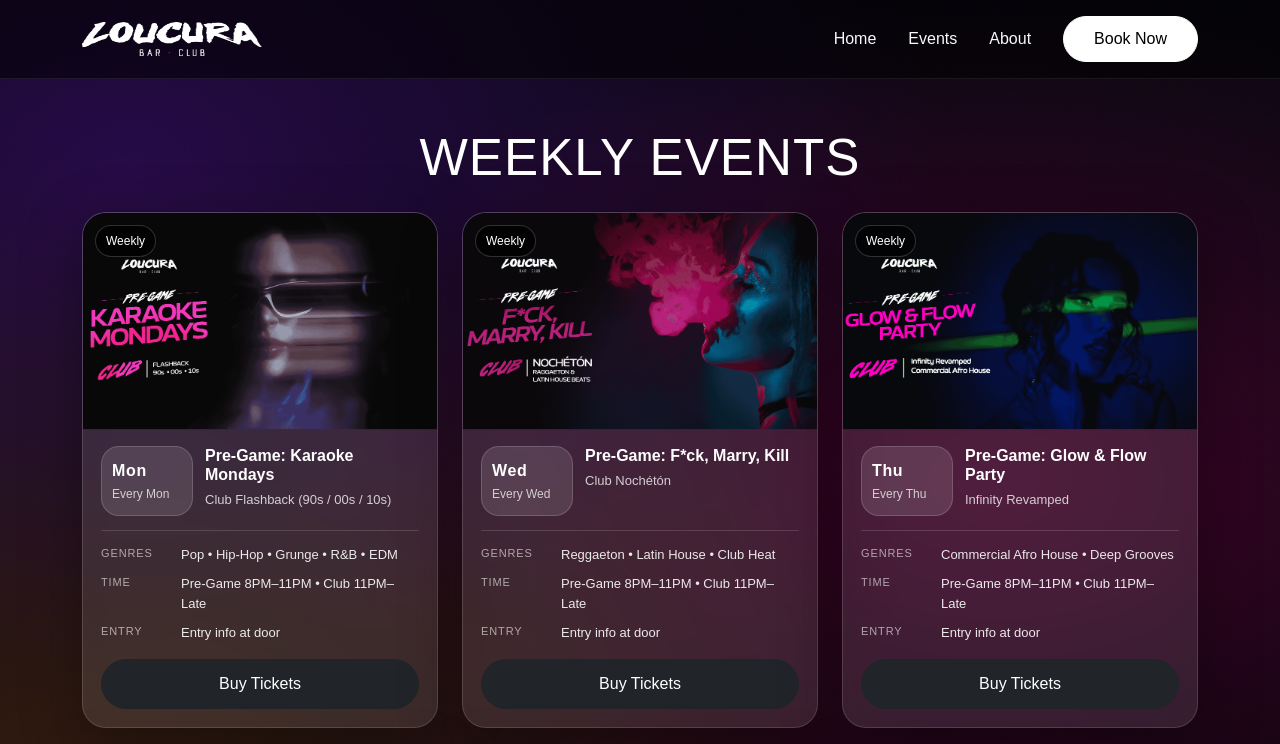
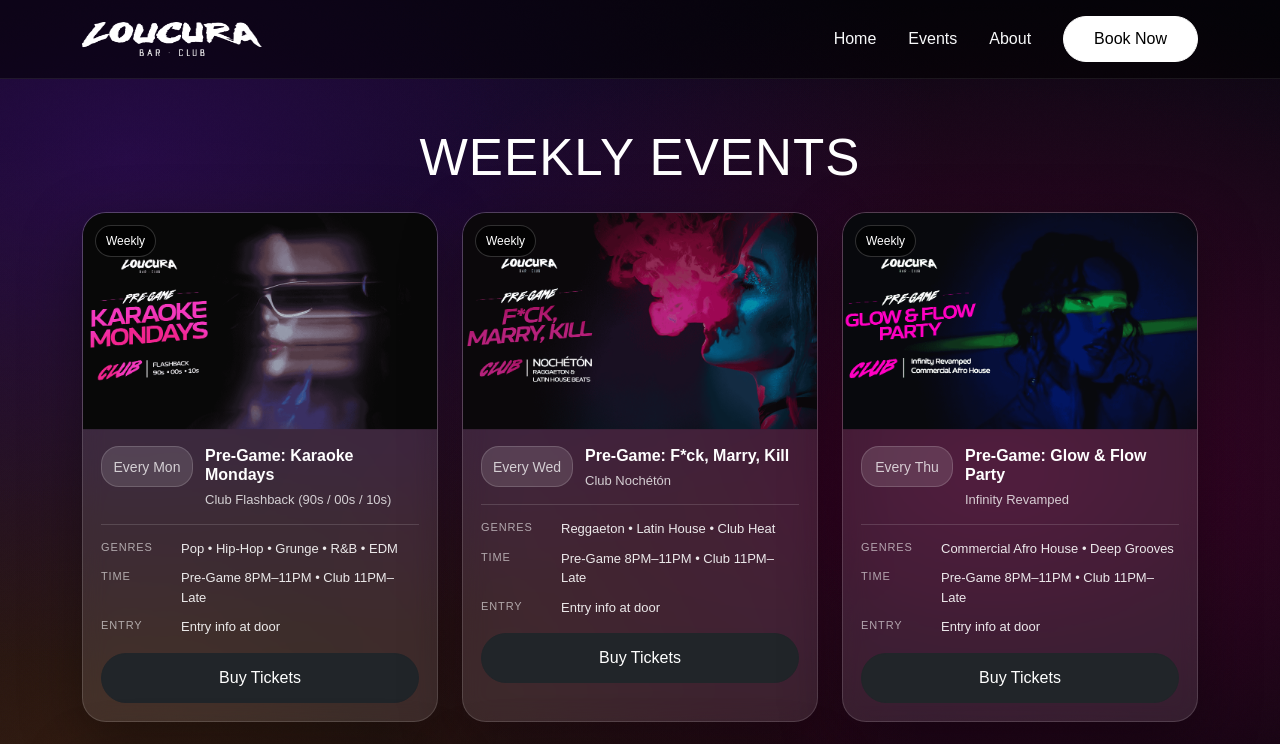
Before and after one commit to Divy-Dodeja001/loucura, a Next.js app: page /events in a window 1280 px wide. Shown: the top 744 px of the page. Built offline with nearby package versions, Linux system fonts and the light colour scheme; a web font is replaced by a local one.

Commit message:
updated events page text lauyout

```diff
--- a/src/app/events.css
+++ b/src/app/events.css
@@ -151,7 +151,6 @@
 /* Date block (visual hierarchy) */
 .event-date {
   border-radius: 18px;
-  padding: 12px 10px;
   background: rgba(255, 255, 255, 0.12);
   border: 1px solid rgba(255, 255, 255, 0.16);
 }
@@ -163,7 +162,7 @@
 }
 
 .event-date__text {
-  font-size: 12px;
+  font-size: 14px;
   margin-top: 2px;
   color: rgba(255, 255, 255, 0.75);
 }
--- a/src/app/events/page.js
+++ b/src/app/events/page.js
@@ -219,8 +219,8 @@
                       {/* Body */}
                       <div className="event-body">
                         <div className="event-top">
-                          <div className="event-date">
-                            <div className="event-date__dow">{ev.day}</div>
+                          <div className="event-date p-2 text-center">
+                            {/* <div className="event-date__dow">{ev.day}</div> */}
                             <div className="event-date__text">
                               {ev.dateText}
                             </div>
```
